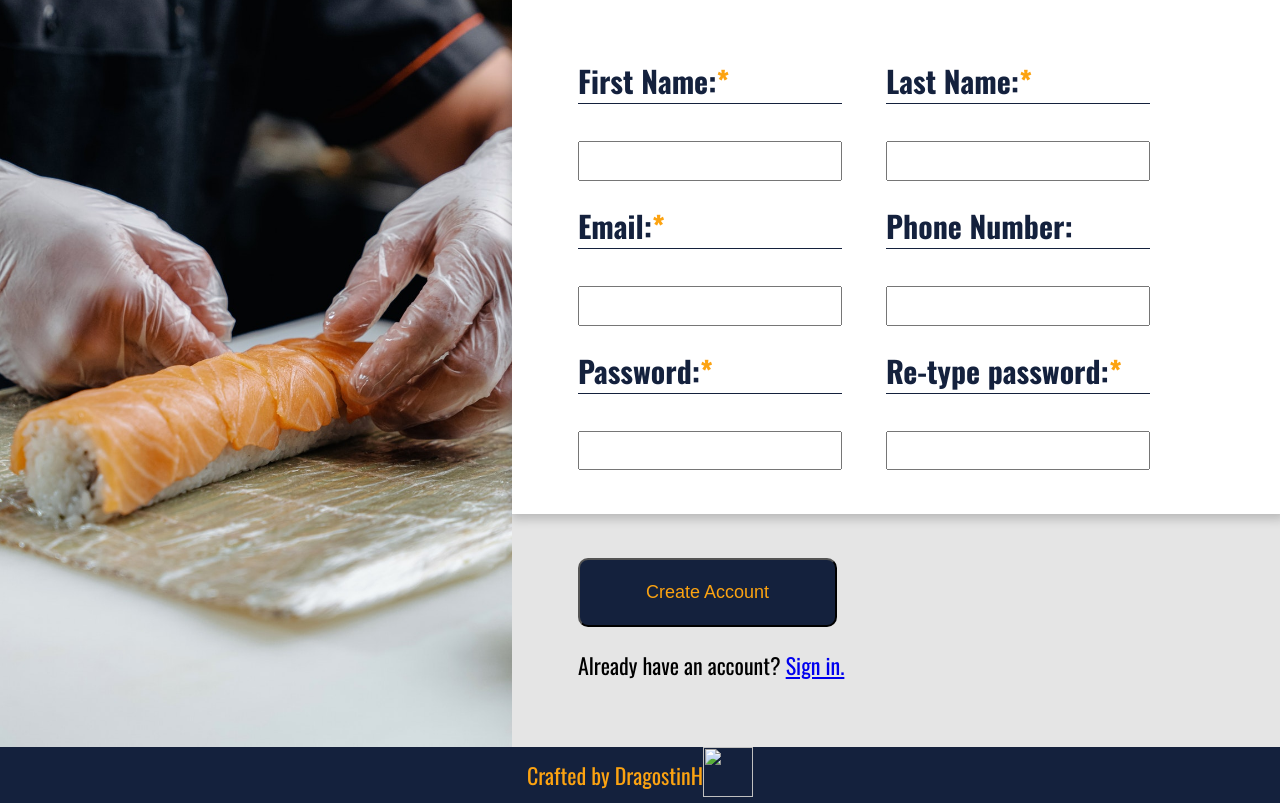
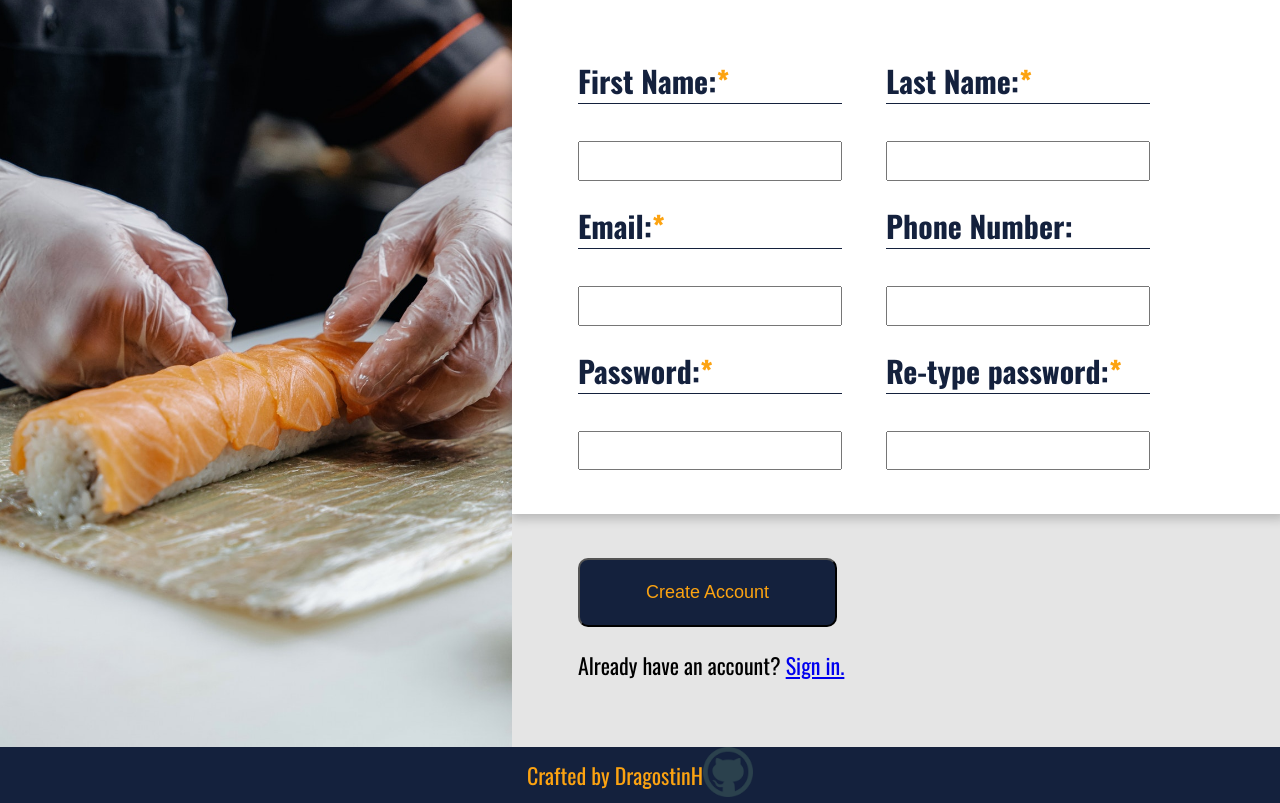
Before and after one commit to DragostinH/SignUpForm, a plain HTML site: page index.html in a window 1280 px wide. Shown: the part 318-1121 px from the top of the page. Drawn offline with nearby package versions, Linux system fonts and the light colour scheme.

Commit message:
Fixed github icon not working on the footer

```diff
--- a/index.html
+++ b/index.html
@@ -61,7 +61,7 @@
     </main>
     <footer>
         <p>Crafted by DragostinH <a href="https://github.com/DragostinH/SignUpForm" id="github">
-            <img src="../src/img/github.png" alt=""></a>
+            <img class="githubIcon" src="" alt=""></a>
         </p>
     </footer>
 </body>
--- a/main.js
+++ b/main.js
@@ -36,7 +36,7 @@ eval("__webpack_require__.r(__webpack_exports__);\n/* harmony export */ __webpac
   \**********************/
 /***/ ((__unused_webpack_module, __webpack_exports__, __webpack_require__) => {
 
-eval("__webpack_require__.r(__webpack_exports__);\n/* harmony import */ var _carousel_js__WEBPACK_IMPORTED_MODULE_0__ = __webpack_require__(/*! ./carousel.js */ \"./src/carousel.js\");\n\nconst formPage = (() => {\n    const leftSide = document.querySelector('.carousel');\n    console.log(leftSide);\n    (0,_carousel_js__WEBPACK_IMPORTED_MODULE_0__[\"default\"])(leftSide);\n\n})()\n\n//# sourceURL=webpack://signupform/./src/index.js?");
+eval("__webpack_require__.r(__webpack_exports__);\n/* harmony import */ var _carousel_js__WEBPACK_IMPORTED_MODULE_0__ = __webpack_require__(/*! ./carousel.js */ \"./src/carousel.js\");\n/* harmony import */ var _img_github_png__WEBPACK_IMPORTED_MODULE_1__ = __webpack_require__(/*! ./img/github.png */ \"./src/img/github.png\");\n\n\n\nconst formPage = (() => {\n    // Saving the left side of the webpage in a variable\n    const leftSide = document.querySelector('.carousel');\n\n    // Saving img element for the Github icon in a variable\n    const iconPlace = document.querySelector('.githubIcon');\n\n    // assigning the source for the img element to be the source of the local import\n    iconPlace.src = _img_github_png__WEBPACK_IMPORTED_MODULE_1__\n    \n    // initiating the carousel function to the left side of the sign up webpage\n    ;(0,_carousel_js__WEBPACK_IMPORTED_MODULE_0__[\"default\"])(leftSide);\n\n})()\n\n//# sourceURL=webpack://signupform/./src/index.js?");
 
 /***/ }),
 
@@ -97,6 +97,16 @@ eval("module.exports = __webpack_require__.p + \"f39afd3154a70ec1d229.jpg\";\n\n
 /***/ ((module, __unused_webpack_exports, __webpack_require__) => {
 
 eval("module.exports = __webpack_require__.p + \"9fd733d4e2937a5d4d38.jpg\";\n\n//# sourceURL=webpack://signupform/./src/img/cooking-sushi3.jpg?");
+
+/***/ }),
+
+/***/ "./src/img/github.png":
+/*!****************************!*\
+  !*** ./src/img/github.png ***!
+  \****************************/
+/***/ ((module, __unused_webpack_exports, __webpack_require__) => {
+
+eval("module.exports = __webpack_require__.p + \"ce02960dedca82adba6e.png\";\n\n//# sourceURL=webpack://signupform/./src/img/github.png?");
 
 /***/ })
 
```
Also changed, not shown: ce02960dedca82adba6e.png (added).
